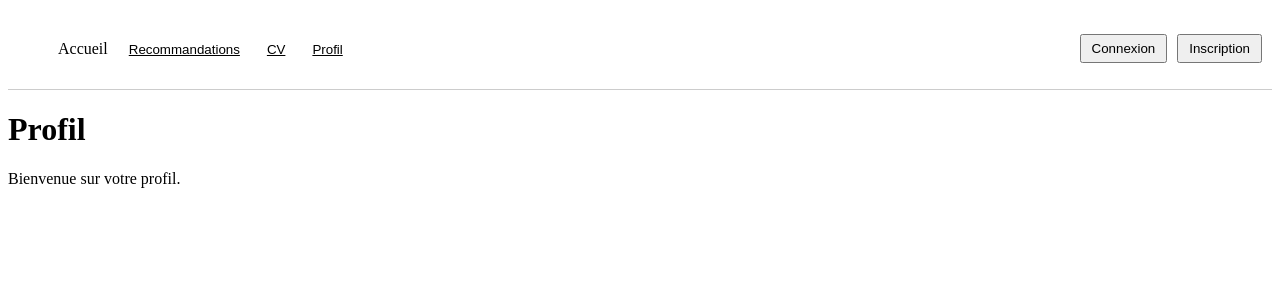
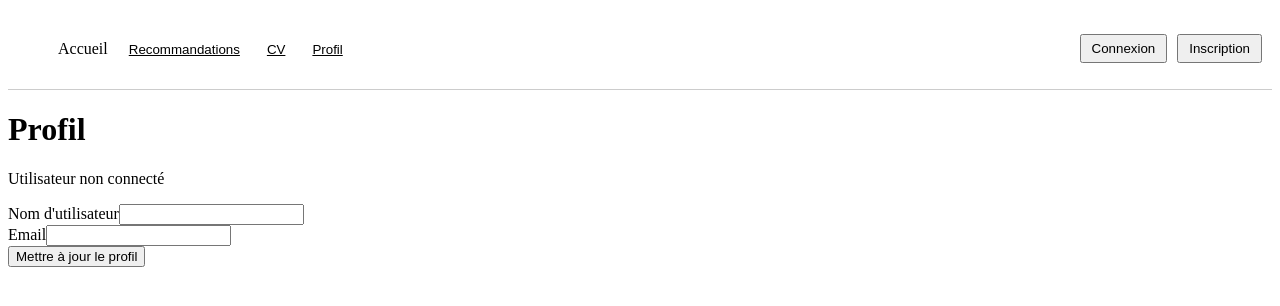
Before and after one commit to vcircosta/ProjetFullJS-Front, a React (Vite) app in the folder react/: page /profile in a window 1280 px wide. Shown: the top 306 px of the page. Built offline with nearby package versions, Linux system fonts and the light colour scheme.

Commit message:
mise en place de Profile avec affichage et modification

```diff
--- a/react/src/Profile.jsx
+++ b/react/src/Profile.jsx
@@ -1,10 +1,89 @@
-import React from 'react';
+import React, { useState, useEffect } from 'react';
+import axios from 'axios';
 
 const Profile = () => {
+  const [userData, setUserData] = useState({ username: '', email: '' });
+  const [newUsername, setNewUsername] = useState('');
+  const [newEmail, setNewEmail] = useState('');
+  const [error, setError] = useState('');
+  const [loading, setLoading] = useState(true);
+
+  useEffect(() => {
+    const token = localStorage.getItem('token');
+    if (!token) {
+      // Si pas de token, rediriger ou afficher un message d'erreur
+      setError('Utilisateur non connecté');
+      setLoading(false);
+      return;
+    }
+
+    const fetchUserData = async () => {
+      try {
+        const response = await axios.get(`${import.meta.env.VITE_API_URL}/users/profile`, {
+          headers: { Authorization: `Bearer ${token}` },
+        });
+        setUserData(response.data.data);
+        setNewUsername(response.data.data.username);
+        setNewEmail(response.data.data.email);
+        setLoading(false);
+      } catch (error) {
+        setError('Erreur lors de la récupération du profil');
+        setLoading(false);
+      }
+    };
+
+    fetchUserData();
+  }, []);
+
+  const handleUpdateProfile = async (e) => {
+    e.preventDefault();
+    const token = localStorage.getItem('token');
+    if (!token) return;
+
+    const updatedData = { username: newUsername, email: newEmail };
+
+    try {
+      const response = await axios.put(
+        `${import.meta.env.VITE_API_URL}/users/profile`,
+        updatedData,
+        {
+          headers: { Authorization: `Bearer ${token}` },
+        }
+      );
+      setUserData(response.data.data);
+      setError('');
+    } catch (error) {
+      setError('Erreur lors de la mise à jour du profil');
+    }
+  };
+
+  if (loading) return <div>Chargement...</div>;
+
   return (
     <div>
       <h1>Profil</h1>
-      <p>Bienvenue sur votre profil.</p>
+      {error && <p className="error">{error}</p>}
+      <form onSubmit={handleUpdateProfile}>
+        <div className="form-group">
+          <label>Nom d'utilisateur</label>
+          <input
+            type="text"
+            value={newUsername}
+            onChange={(e) => setNewUsername(e.target.value)}
+            required
+          />
+        </div>
+        <div className="form-group">
+          <label>Email</label>
+          <input
+            type="email"
+            value={newEmail}
+            onChange={(e) => setNewEmail(e.target.value)}
+            required
+          />
+        </div>
+        <button type="submit">Mettre à jour le profil</button>
+      </form>
     </div>
   );
 };
```
